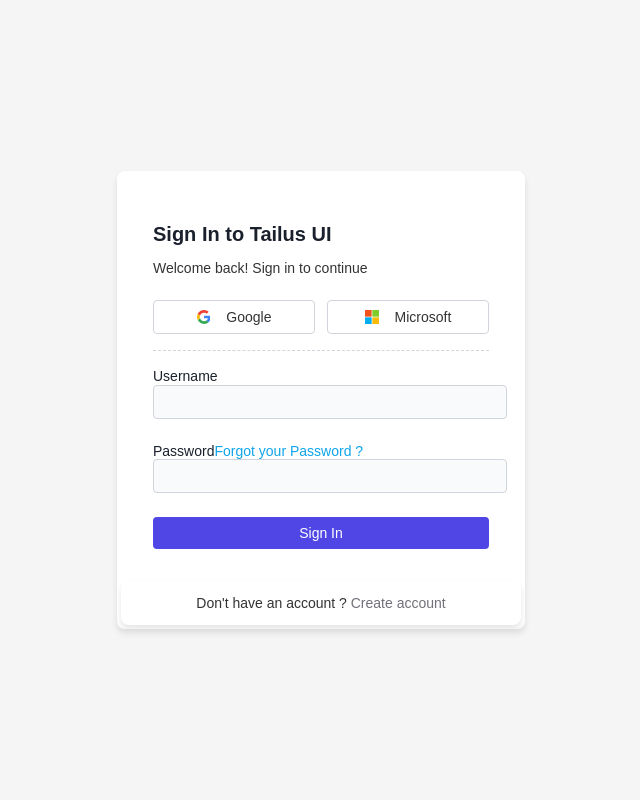
After one commit to Yona2803/Symfony_eCom, a Symfony app: template templates/items/test.html.twig in a window 1280 px wide. The commit adds this page. Shown: the whole page, without its empty margins (319-959 px from the left). Run offline with Twig, Linux system fonts and the light colour scheme; the template is opened without the code that fills it, so the values that code supplies are empty; some libraries are stand-ins or nearby versions.

Commit message:
new update

```diff
--- /dev/null
+++ b/public/css/test.css
@@ -0,0 +1,197 @@
+/* General Reset */
+body, html {
+    margin: 0;
+    padding: 0;
+    font-family: Arial, sans-serif;
+    background-color: #f5f5f5; /* Light gray background */
+    color: #333; /* Neutral text color */
+}
+
+/* Utility Classes */
+.flex {
+    display: flex;
+}
+
+.min-h-screen {
+    min-height: 100vh;
+}
+
+.m-auto {
+    margin: auto;
+}
+
+.w-full {
+    width: 100%;
+}
+
+.max-w-sm {
+    max-width: 400px;
+}
+
+.p-1 {
+    padding: 0.25rem;
+}
+
+.p-8 {
+    padding: 2rem;
+}
+
+.mt-6 {
+    margin-top: 1.5rem;
+}
+
+.mb-1 {
+    margin-bottom: 0.25rem;
+}
+
+.space-y-6 > * + * {
+    margin-top: 1.5rem;
+}
+
+.grid {
+    display: grid;
+}
+
+.grid-cols-2 {
+    grid-template-columns: repeat(2, 1fr);
+}
+
+.gap-3 {
+    gap: 0.75rem;
+}
+
+/* Card Styles */
+.card {
+    background-color: #fff;
+    border-radius: 0.5rem;
+    box-shadow: 0 4px 6px rgba(0, 0, 0, 0.1);
+    overflow: hidden;
+}
+
+.bg-ui {
+    background-color: #ffffff;
+}
+
+.h-fit {
+    height: fit-content;
+}
+
+/* .rounded-[calc(var(--card-radius)-4px)] {
+    border-radius: 0.5rem;
+} */
+
+/* Typography */
+.text-title {
+    color: #1a202c; /* Darker title color */
+}
+
+.text-xl {
+    font-size: 1.25rem;
+}
+
+.font-semibold {
+    font-weight: 600;
+}
+
+.text-sm {
+    font-size: 0.875rem;
+}
+
+.text-center {
+    text-align: center;
+}
+
+/* Button Styles */
+.btn {
+    display: flex;
+    align-items: center;
+    justify-content: center;
+    gap: 0.5rem;
+    padding: 0.5rem 1rem;
+    border: none;
+    border-radius: 0.25rem;
+    font-size: 0.875rem;
+    font-weight: 500;
+    cursor: pointer;
+}
+
+.btn-label {
+    margin-left: 0.5rem;
+}
+
+.variant-outlined {
+    border: 1px solid #d1d5db;
+    background: none;
+    color: #333;
+}
+
+.variant-outlined:hover {
+    background-color: #f3f4f6;
+}
+
+.variant-primary {
+    background-color: #4f46e5;
+    color: #fff;
+}
+
+.variant-primary:hover {
+    background-color: #4338ca;
+}
+
+/* Input Styles */
+.input {
+    width: 100%;
+    padding: 0.5rem;
+    font-size: 0.875rem;
+    border: 1px solid #d1d5db;
+    border-radius: 0.25rem;
+    outline: none;
+}
+
+.input:focus {
+    border-color: #4f46e5;
+    box-shadow: 0 0 0 3px rgba(79, 70, 229, 0.3);
+}
+
+.variant-mixed {
+    background-color: #f9fafb;
+    color: #333;
+}
+
+/* Link Styles */
+.link {
+    text-decoration: none;
+    color: #4f46e5;
+}
+
+.link:hover {
+    text-decoration: underline;
+}
+
+.intent-info {
+    color: #0ea5e9;
+}
+
+.intent-info:hover {
+    color: #0284c7;
+}
+
+.intent-neutral {
+    color: #71717a;
+}
+
+.variant-underlined:hover {
+    text-decoration: underline;
+}
+
+/* Divider */
+hr {
+    border: 0;
+    border-top: 1px dashed #d1d5db;
+    margin: 1rem 0;
+}
+
+/* Dark Mode Card (optional) */
+/* .dark\:!bg-\[--ui-bg\] {
+    background-color: #2d3748 !important;
+} */
--- /dev/null
+++ b/templates/items/test.html.twig
@@ -0,0 +1,75 @@
+<!DOCTYPE html>
+<html lang="en">
+	<head>
+		<meta charset="UTF-8">
+		<meta name="viewport" content="width=device-width, initial-scale=1.0">
+		<title>Document</title>
+		<link rel="stylesheet" href="{{ asset('css/test.css') }}">
+	</head>
+	<body>
+
+
+		<section class="flex min-h-screen">
+			<form action="" class="card bg-ui tls-shadow-md m-auto h-fit w-full max-w-sm p-1">
+				<div class="p-8">
+					<div>
+						<h1 class="text-title mb-1 text-xl font-semibold">Sign In to Tailus UI</h1>
+						<p class="text-sm">Welcome back! Sign in to continue</p>
+					</div>
+
+					<div class="mt-6 grid grid-cols-2 gap-3">
+						<button type="button" class="btn sz-sm variant-outlined">
+							<svg xmlns="http://www.w3.org/2000/svg" width="0.98em" height="1em" viewbox="0 0 256 262">
+								<path fill="#4285f4" d="M255.878 133.451c0-10.734-.871-18.567-2.756-26.69H130.55v48.448h71.947c-1.45 12.04-9.283 30.172-26.69 42.356l-.244 1.622l38.755 30.023l2.685.268c24.659-22.774 38.875-56.282 38.875-96.027"></path>
+								<path fill="#34a853" d="M130.55 261.1c35.248 0 64.839-11.605 86.453-31.622l-41.196-31.913c-11.024 7.688-25.82 13.055-45.257 13.055c-34.523 0-63.824-22.773-74.269-54.25l-1.531.13l-40.298 31.187l-.527 1.465C35.393 231.798 79.49 261.1 130.55 261.1"></path>
+								<path fill="#fbbc05" d="M56.281 156.37c-2.756-8.123-4.351-16.827-4.351-25.82c0-8.994 1.595-17.697 4.206-25.82l-.073-1.73L15.26 71.312l-1.335.635C5.077 89.644 0 109.517 0 130.55s5.077 40.905 13.925 58.602z"></path>
+								<path fill="#eb4335" d="M130.55 50.479c24.514 0 41.05 10.589 50.479 19.438l36.844-35.974C195.245 12.91 165.798 0 130.55 0C79.49 0 35.393 29.301 13.925 71.947l42.211 32.783c10.59-31.477 39.891-54.251 74.414-54.251"></path>
+							</svg>
+							<span class="btn-label">Google</span>
+						</button>
+						<button type="button" class="btn sz-sm variant-outlined">
+							<svg xmlns="http://www.w3.org/2000/svg" width="1em" height="1em" viewbox="0 0 256 256">
+								<path fill="#f1511b" d="M121.666 121.666H0V0h121.666z"></path>
+								<path fill="#80cc28" d="M256 121.666H134.335V0H256z"></path>
+								<path fill="#00adef" d="M121.663 256.002H0V134.336h121.663z"></path>
+								<path fill="#fbbc09" d="M256 256.002H134.335V134.336H256z"></path>
+							</svg>
+							<span class="btn-label">Microsoft</span>
+						</button>
+					</div>
+
+					<hr class="my-8 border-dashed"/>
+
+					<div class="space-y-6">
+						<div class="field">
+							<label for="email2" class="text-title text-sm">
+								Username</label>
+							<input type="email" required name="email2" id="email2" class="input sz-md variant-mixed"/>
+						</div>
+
+						<div class="field">
+							<div class="flex justify-between">
+								<label for="pwd" class="text-title text-sm">
+									Password</label>
+								<a href="#" class="link intent-info variant-ghost text-sm">
+									Forgot your Password ?</a>
+							</div>
+							<input type="password" required name="pwd" id="pwd" class="input sz-md variant-mixed"/>
+						</div>
+
+						<button class="btn variant-primary sz-md w-full">Sign In</button>
+					</div>
+				</div>
+
+				<div data-shade="925" class="card variant-soft rounded-[calc(var(--card-radius)-4px)] dark:!bg-[--ui-bg]">
+					<p class="text-center text-sm">
+						Don't have an account ?
+						<a href="#" class="link intent-neutral variant-underlined">
+							Create account</a>
+					</p>
+				</div>
+			</form>
+		</section>
+
+	</body>
+</html>
```
Also changed, not shown: src/Controller/HomePageController.php (+15 -0 lines), src/Controller/SecurityController.php (line endings or trailing spaces), src/Security/LoginFormAuthenticator.php (line endings or trailing spaces), 1 other file.
